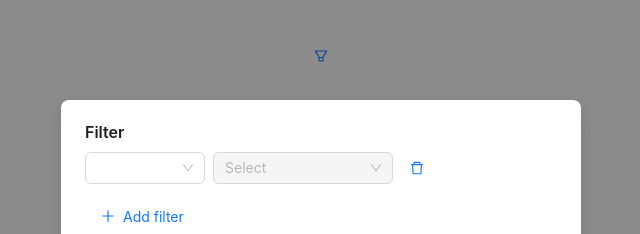
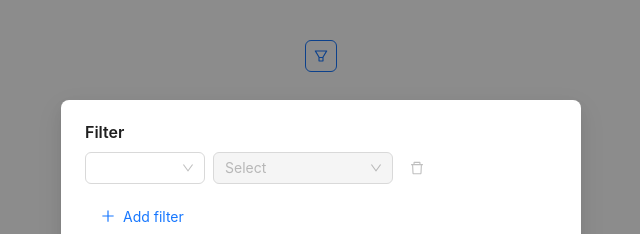
Before and after one commit to hsin-2333/filter-select, a React (Vite) app: page / in a window 1280 px wide. Both pictures are taken after a click on the button 640 px from the left and 56 px from the top of the page. Shown: the top 234 px of the page, without its empty margins (319-959 px from the left). Built offline with nearby package versions, Linux system fonts and the light colour scheme.

Commit message:
feat: hide "Add filter" button when all filter rows are selected, disable selected keys

```diff
--- a/src/App.tsx
+++ b/src/App.tsx
@@ -6,7 +6,7 @@ import { Control, Controller, useFieldArray, useForm, useWatch } from "react-hoo
 interface FilterField {
   key: string;
   operator: string;
-  values: (string | number)[];
+  values: (string | number | boolean)[];
   unit?: string;
 }
 
@@ -40,7 +40,12 @@ function App() {
 
   return (
     <>
-      <Button icon={<FilterOutlined />} type="link" onClick={() => setIsModalOpen(true)}></Button>
+      <Button
+        icon={<FilterOutlined />}
+        type="link"
+        onClick={() => setIsModalOpen(true)}
+        style={{ border: isModalOpen ? "1px solid #1677FF" : "none" }}
+      ></Button>
       {isModalOpen && (
         <FilterModal
           lastConfirmedFilters={lastConfirmedFilters}
@@ -61,7 +66,7 @@ function FilterModal({
   onSave: (filters: FilterField[]) => void;
   onClose: () => void;
 }) {
-  const { control, handleSubmit, reset } = useForm<FilterFormData>({
+  const { control, handleSubmit, reset, watch } = useForm<FilterFormData>({
     defaultValues: {
       filters: lastConfirmedFilters.length > 0 ? lastConfirmedFilters : [EmptyFilter],
     },
@@ -71,6 +76,13 @@ function FilterModal({
     control,
     name: "filters",
   });
+
+  const selectedKeys = watch("filters")
+    .map((filter) => filter.key)
+    .filter(Boolean);
+
+  const filterRowCount = watch("filters").length;
+  const isBelowRowLimit = filterRowCount < FilterOptions.length;
 
   console.log(" fields ==============", fields);
 
@@ -118,12 +130,20 @@ function FilterModal({
       <form>
         <Space direction="vertical" size="middle" style={{ width: "100%" }}>
           {fields.map((field, index) => (
-            <FilterRow key={field.id} index={index} control={control} onDelete={() => remove(index)} />
+            <FilterRow
+              key={field.id}
+              index={index}
+              control={control}
+              onDelete={() => remove(index)}
+              selectedKeys={selectedKeys}
+            />
           ))}
 
-          <Button type="link" icon={<PlusOutlined />} onClick={() => append(EmptyFilter)}>
-            Add filter
-          </Button>
+          {isBelowRowLimit && (
+            <Button type="link" icon={<PlusOutlined />} onClick={() => append(EmptyFilter)}>
+              Add filter
+            </Button>
+          )}
         </Space>
       </form>
     </Modal>
@@ -134,8 +154,9 @@ interface FilterRowProps {
   index: number;
   control: Control<FilterFormData>;
   onDelete: () => void;
+  selectedKeys: string[];
 }
-function FilterRow({ index, control, onDelete }: FilterRowProps) {
+function FilterRow({ index, control, onDelete, selectedKeys }: FilterRowProps) {
   const filterKey = useWatch({ control, name: `filters.${index}.key` });
 
   return (
@@ -149,7 +170,11 @@ function FilterRow({ index, control, onDelete }: FilterRowProps) {
             {...field}
             placeholder="Filter"
             style={{ width: 120 }}
-            options={FilterOptions.map((v) => ({ value: v, label: v }))}
+            options={FilterOptions.map((option) => ({
+              value: option,
+              label: option,
+              disabled: selectedKeys.includes(option) && option !== filterKey,
+            }))}
           />
         )}
       />
@@ -188,7 +213,7 @@ function FilterRow({ index, control, onDelete }: FilterRowProps) {
                 <InputNumber
                   style={{ width: 180 }}
                   placeholder="enter size"
-                  value={field.value[0] ?? undefined}
+                  value={typeof field.value[0] === "number" ? field.value[0] : undefined}
                   onChange={(value) => field.onChange([value])}
                 />
               );
@@ -223,7 +248,7 @@ function FilterRow({ index, control, onDelete }: FilterRowProps) {
         }}
       />
 
-      <Button type="link" icon={<DeleteOutlined />} onClick={onDelete} />
+      <Button type="text" icon={<DeleteOutlined />} disabled={!filterKey} onClick={onDelete} />
     </Flex>
   );
 }
```
